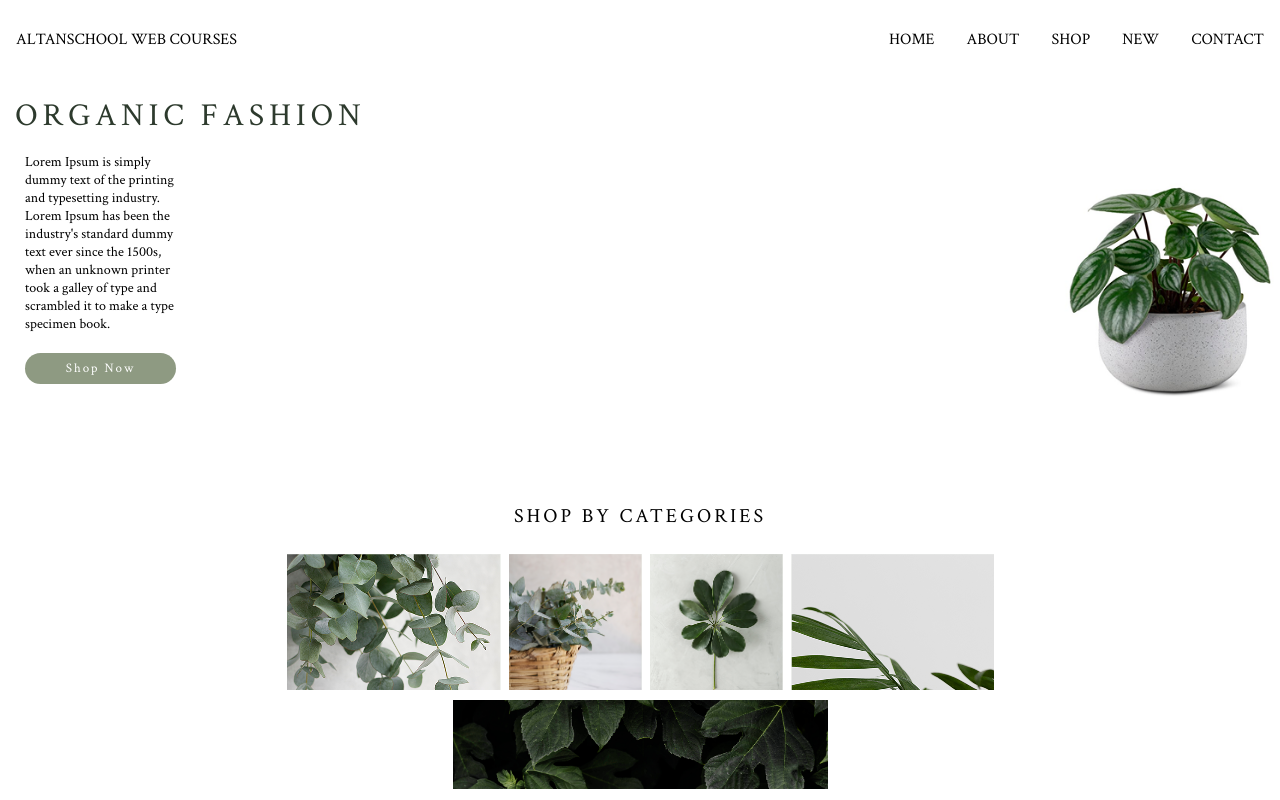
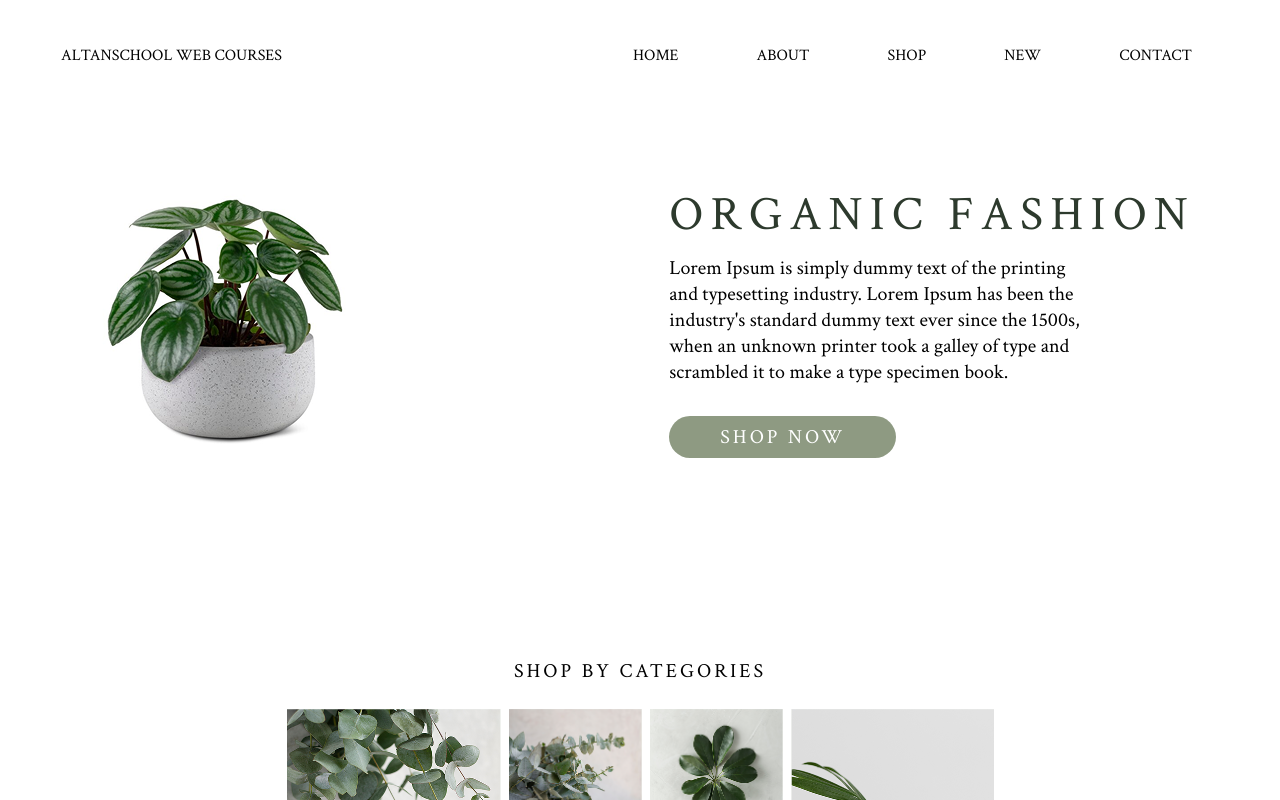
Before and after one commit to chasov-artem/organic-repo, a React (Vite) app: page / in a window 1280 px wide. Shown: the top 800 px of the page. Built offline with nearby package versions, Linux system fonts and the light colour scheme.

Commit message:
styles: header/hero 992

```diff
--- a/src/components/Header/Header.module.scss
+++ b/src/components/Header/Header.module.scss
@@ -1,6 +1,5 @@
 .header {
   width: 100%;
-
   background-color: #ffffff;
   padding: 0;
   box-shadow: none;
@@ -79,6 +78,10 @@
     }
     .header__nav {
       display: flex;
+      gap: 78px;
+    }
+    .header__container {
+      padding: 45px 88px 93px 61px;
     }
   }
 
--- a/src/components/Hero/Hero.module.scss
+++ b/src/components/Hero/Hero.module.scss
@@ -43,6 +43,7 @@
     margin-bottom: 17px;
     padding-top: 35px;
     text-wrap: nowrap;
+    text-align: center;
   }
 
   &__text {
@@ -62,9 +63,54 @@
     color: #fff;
     border: none;
     transition: cubic-bezier(0.175, 0.885, 0.32, 1.275);
+    text-transform: uppercase;
     &:hover {
       background: #768f76;
       box-shadow: 0 4px 16px rgba(107, 142, 107, 0.13);
+    }
+  }
+
+  @media (min-width: 992px) {
+    &__container {
+      flex-direction: row;
+      gap: 27px;
+      padding: 0 85px 101px 50px;
+    }
+    &__title {
+      font-size: 48px;
+      order: unset;
+      margin-bottom: 0;
+    }
+    &__text {
+      font-size: 20px;
+      max-width: 418px;
+      margin-bottom: 22px;
+    }
+    &__content {
+      gap: 9px;
+      padding: 0;
+      max-width: 600px;
+      order: unset;
+    }
+    &__img-wrap {
+      width: 320px;
+      height: 330px;
+      order: unset;
+    }
+    &__img {
+      width: 320px;
+      height: 330px;
+    }
+    &__btn {
+      font-size: 20px;
+      width: 206px;
+      height: 55px;
+    }
+    &__btn {
+      width: 227px;
+      height: 42px;
+      border-radius: 59px;
+      font-size: 20px;
     }
   }
 
@@ -111,11 +157,12 @@
 .hero__title--desktop {
   display: none;
 }
-@media (min-width: 1366px) {
+@media (min-width: 992px) {
   .hero__title--mobile {
     display: none;
   }
   .hero__title--desktop {
     display: block;
+    padding-top: 24px;
   }
 }
```
